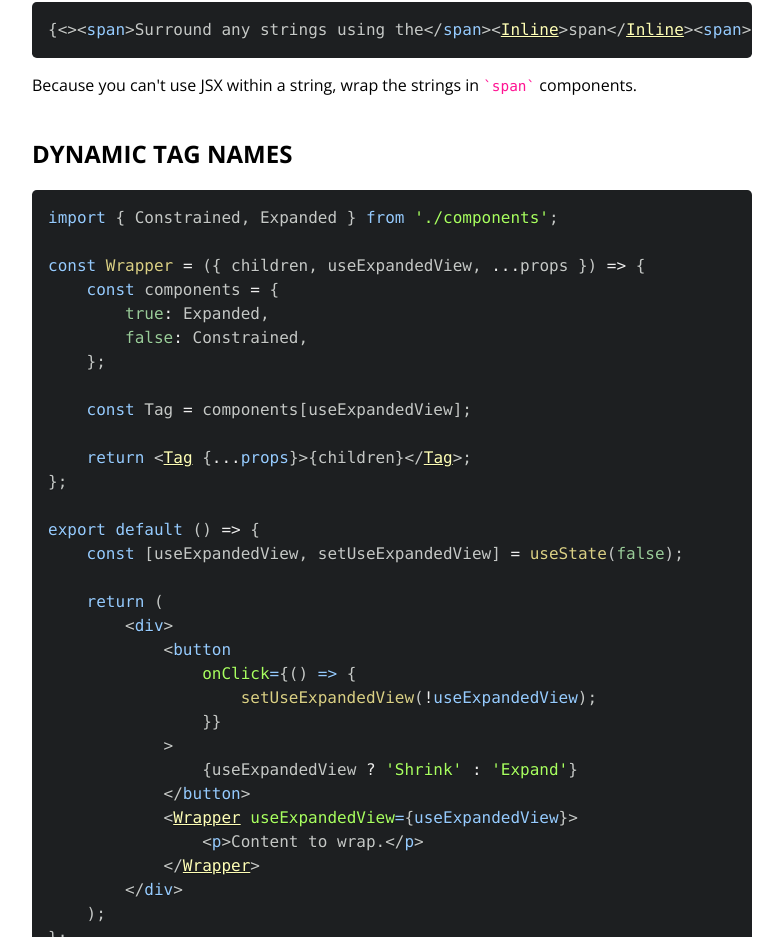
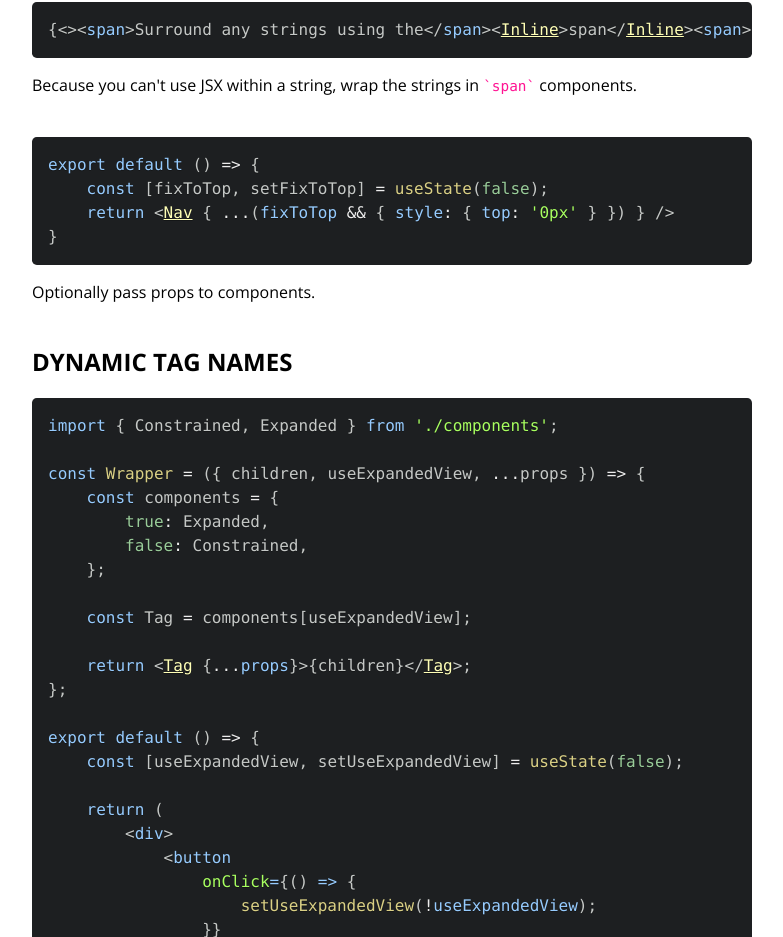
Before and after one commit to smebberson/scott.mebberson.codes, a Next.js app: page /patterns/react in a window 1280 px wide. Shown: the part 1160-2097 px from the top of the page, without its empty margins (248-1031 px from the left). Built offline with nearby package versions, Linux system fonts and the light colour scheme; a web font is replaced by a local one.

Commit message:
Added a new react pattern entry.

```diff
--- a/pages/patterns/react.js
+++ b/pages/patterns/react.js
@@ -53,6 +53,17 @@ export default () => (
             language="jsx"
         />
 
+        <Pattern
+            caption={<span>Optionally pass props to components.</span>}
+            code={`
+export default () => {
+    const [fixToTop, setFixToTop] = useState(false);
+    return <Nav { ...(fixToTop && { style: { top: '0px' } }) } />
+}
+            `}
+            language="jsx"
+        />
+
         <Heading>Dynamic tag names</Heading>
 
         <Pattern
```
